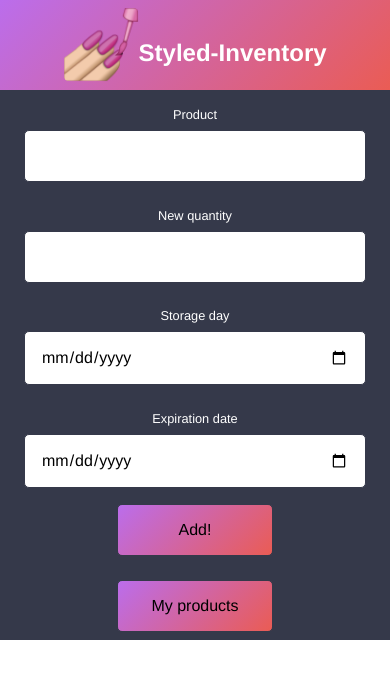
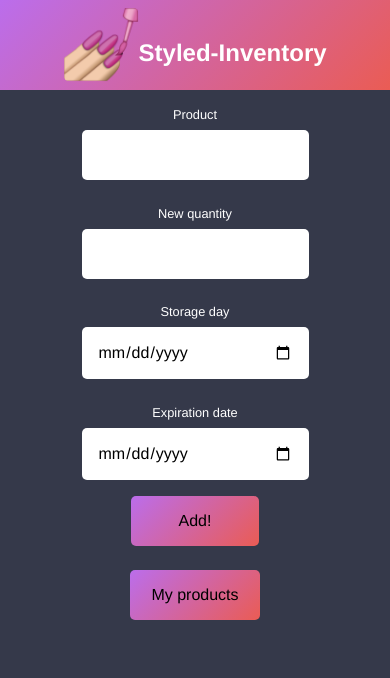
Before and after one commit to Danielonce/styled-inventory, a React (Create React App) app: page / in a window 390 px wide. Shown: the top 678 px of the page. Built offline with nearby package versions, Linux system fonts and the light colour scheme.

Commit message:
adding responsive styles

```diff
--- a/src/App.css
+++ b/src/App.css
@@ -6,7 +6,7 @@
   margin: 0;
   padding: 0;
   font-family: Helvetica, Arial, sans-serif;
-  background-color: #FFF;
+  background-color: #35394A;
 }
 
 .btn {
@@ -26,11 +26,10 @@
 
 .inpt{
   width: 100px;
-  border: none;
   padding: .3rem;
   text-align: center;
   border: 1px solid #35394A;
-  border-radius: 10px;
+  background-color: #FFF;
   text-decoration: none;
 }
 
@@ -44,6 +43,7 @@
 
 .searchLabel {
   font-size: .5rem;
+  background-color: #FFF;
 }
 
 .labelDiv {
--- a/src/components/Form.js
+++ b/src/components/Form.js
@@ -8,20 +8,21 @@ import axios from 'axios';
 const Container = styled.form`
     display: flex;
     flex-direction: column;
-    background-color: #35394A;
-
+    justify-content: center;
+    align-items: center;
 `;
 
 const Input = styled.input`
+    background-color: #FFF;
     padding: 1rem;
     border-radius: 5px;
-    margin: .5rem 1.5rem .5rem 1.5rem;
-    border: 1px solid #35394A;
+    margin: .5rem 0 .5rem 0;
+    border: none;
     font-size: 1rem;
+    width: 50%;
 `;
 
 const Label = styled.label`
-    background-color: #35394A;
     color: #FFF;
     font-size: .8rem;
     padding: 1.1rem 0 0 0;
@@ -29,14 +30,16 @@ const Label = styled.label`
 
 const Button = styled.button`
     padding: 1rem;
-    margin: .5rem 30% .5rem 30%;
-    border: 1px solid #35394A;
+    margin: .5rem 0 .5rem 0;
+    border: none;
     border-radius: 5px;
     font-size: 1rem;
+    width: 33%;
     background: linear-gradient(-45deg,  #EA5C54  0%, #bb6dec 100%);
     &:hover{
         transition: 1s;
-        background: #3D7C5F;
+        background: #BD6CE6;
+        color: #FFF;
     }
 `;
 
--- a/src/components/Header.js
+++ b/src/components/Header.js
@@ -4,7 +4,7 @@ import pinkpolish from '../assets/pnp.png'
 
 const Head = styled.header`
     height: 5.6rem;
-    width: 100%;
+    width: 100vw;
     background: linear-gradient(-45deg,  #EA5C54  0%, #bb6dec 100%);
     display: flex;
     justify-content: center;
--- a/src/components/Search.js
+++ b/src/components/Search.js
@@ -7,21 +7,21 @@ import Product from './Product';
 
 const Button = styled.button`
     padding: 1rem;
-    margin: 1rem 30% .5rem 30%;
-    border: 1px solid #35394A;
+    margin: 1rem 33.3% .5rem 33.3%;
+    border: none;
     border-radius: 5px;
     font-size: 1rem;
     background: linear-gradient(-45deg,  #EA5C54  0%, #bb6dec 100%);
     &:hover{
         transition: 1s;
-        background: #3D7C5F;
+        background: #BD6CE6;
+        color: #FFF;
     }
 `;
 
 const Container = styled.div`
     display: flex;
     flex-direction: column;
-    background-color: #35394A;
 `;
 
 const UpdateContainer = styled.div`
@@ -34,6 +34,7 @@ const UpdateContainer = styled.div`
     flex-wrap: wrap;
     justify-content: space-evenly;
     align-items: center;
+    background-color: #FFF;
     @media (max-width: 600px){
         flex-direction: column;
     }
```
